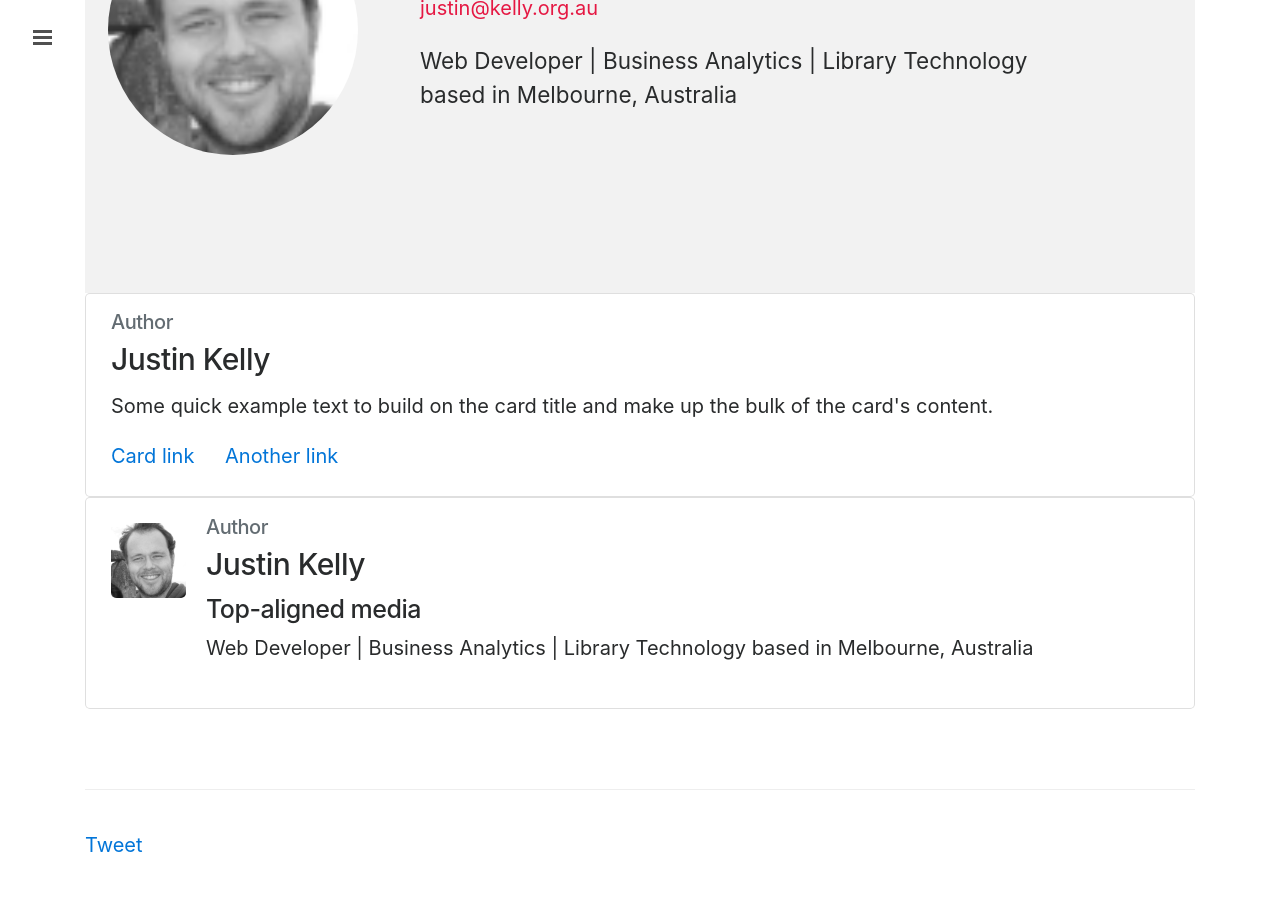
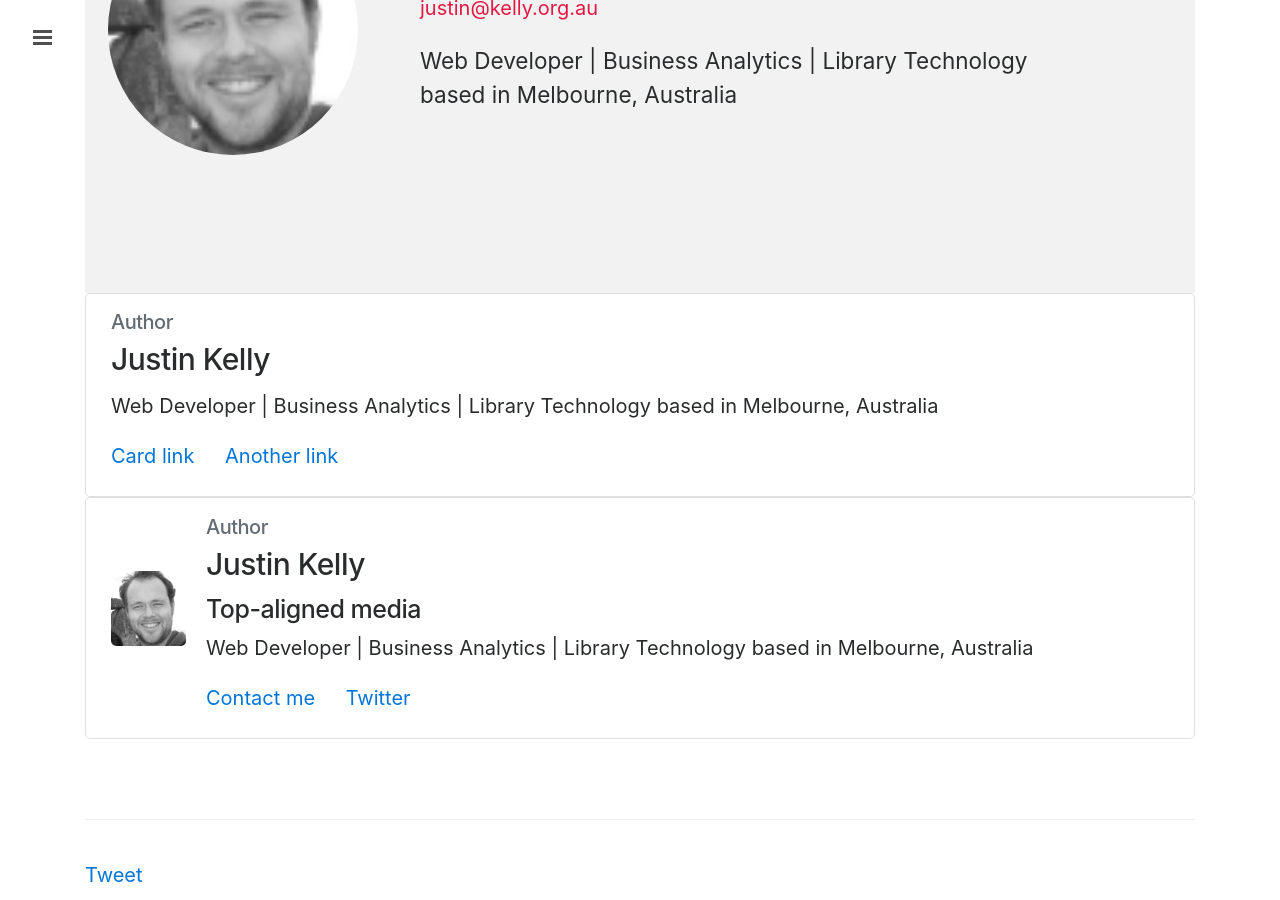
Before and after one commit to justinkelly/justinkelly.github.io, a Jekyll site: the page built from _posts/2010-02-17-smarty-template-engine-and-tomorrow.md, in a window 1280 px wide and 900 px high, scrolled down 612 px. Built offline with Jekyll 4.4.1, drawn with Linux system fonts in a browser that asks for light colours; nearby versions of some CDN libraries; comment, search, counter and statistics services are not loaded; before the commit the page ends 1482 px from its top, so only the background shows below that.

Commit message:
Update author.html

```diff
--- a/_includes/author.html
+++ b/_includes/author.html
@@ -22,8 +22,7 @@
   <div class="card-block">
     <h6 class="card-subtitle mb-2 text-muted">Author</h6>
               <h4 class="card-title">{{ site.owner.name }}</h4>
-
-    <p class="card-text">Some quick example text to build on the card title and make up the bulk of the card's content.</p>
+        <p class="card-text">{{ site.owner.description }}</p>
     <a href="#" class="card-link">Card link</a>
     <a href="#" class="card-link">Another link</a>
   </div>
@@ -32,14 +31,15 @@
 <div class="card">
   <div class="card-block">
 <div class="media">
-  <img class="d-flex align-self-start mr-3" src="{{site.url}}/public/images/{{ site.owner.avatar }}" alt="Justin Kelly">
+  <img class="d-flex align-self-center mr-3" src="{{site.url}}/public/images/{{ site.owner.avatar }}" alt="Justin Kelly">
   <div class="media-body">
        <h6 class="card-subtitle mb-2 text-muted">Author</h6>
         <h4 class="card-title">{{ site.owner.name }}</h4>
 
     <h5 class="mt-0">Top-aligned media</h5>
   <p>{{ site.owner.description }}</p>
-
+               <a href="#" class="card-link">Contact me</a>
+    <a href="https://twitter.com/intent/follow?screen_name=_justin_kelly" class="card-link">Twitter</a>
   </div>
 </div>
                 </div>
```
